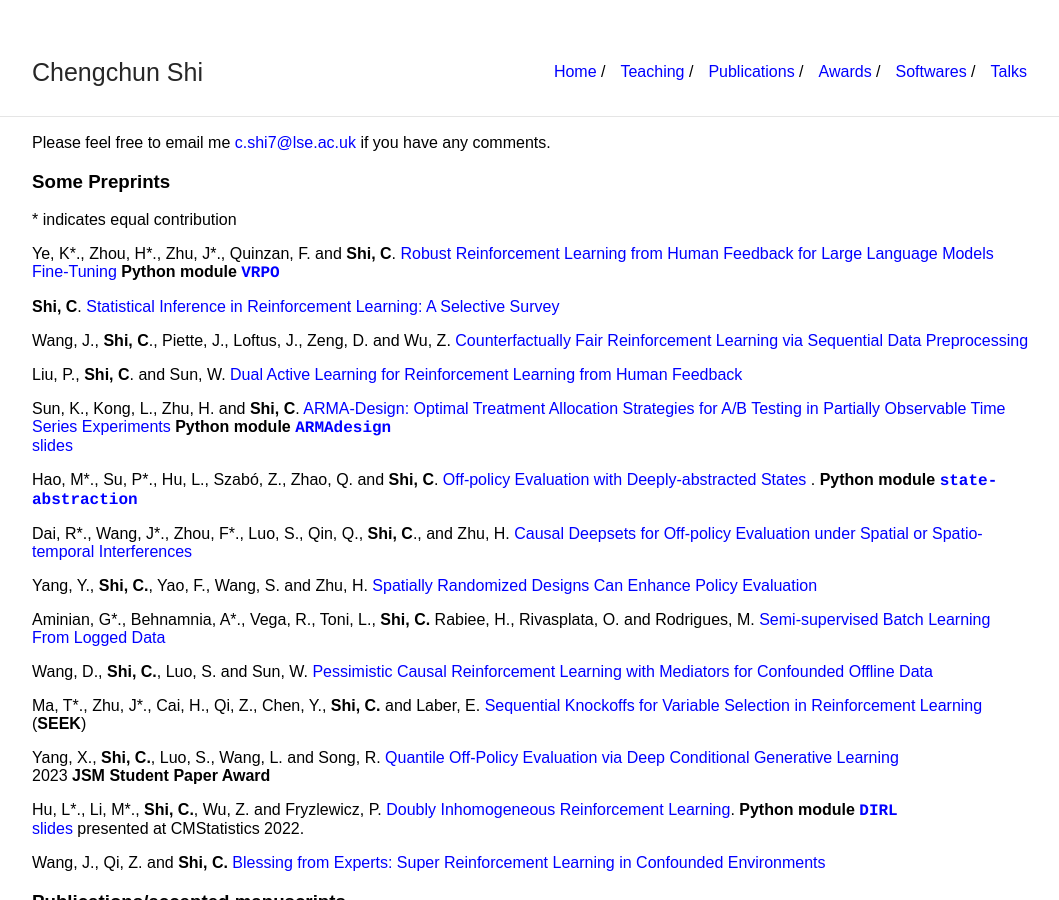
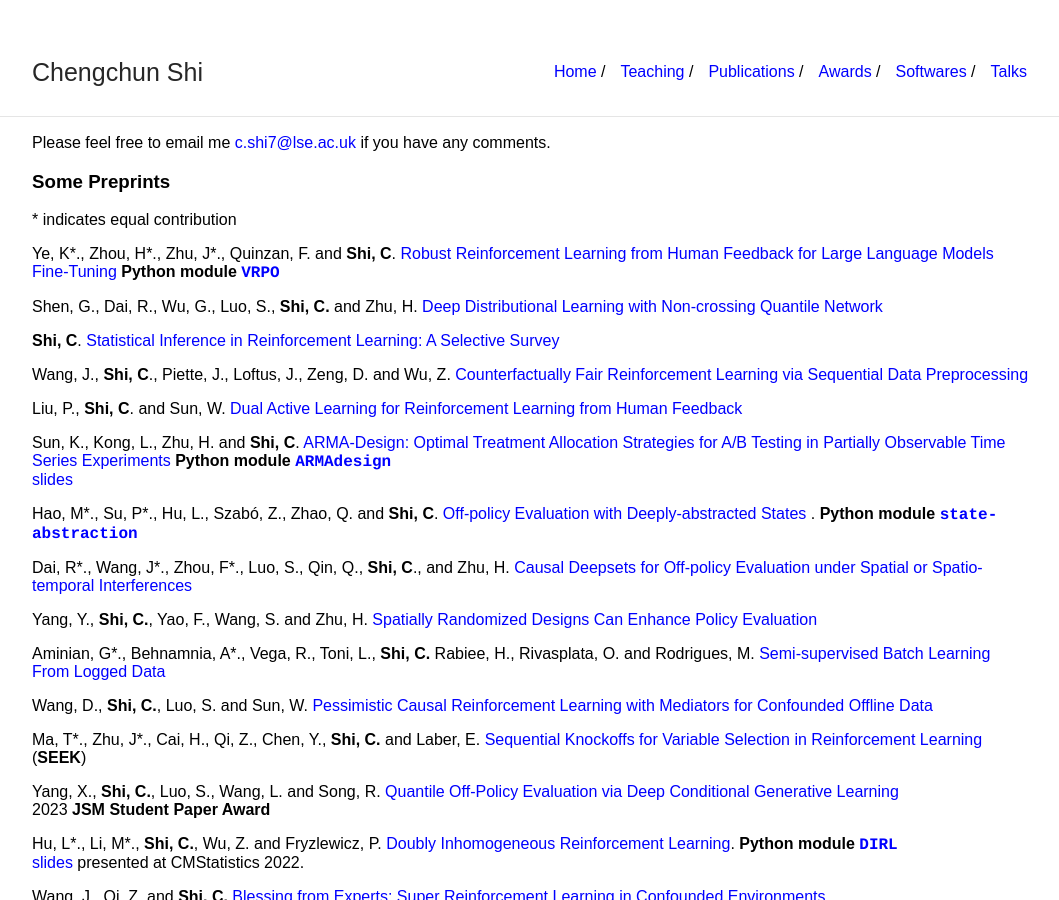
Before and after one commit to callmespring/callmespring.github.io, a Jekyll site: the page built from publication.md, in a window 1280 px wide and 900 px high. Shown: the whole window, without its empty margins (108-1167 px from the left). Built offline with Jekyll 4.4.1, drawn with Linux system fonts in a browser that asks for light colours.

Commit message:
Update publication.md

```diff
--- a/publication.md
+++ b/publication.md
@@ -12,6 +12,8 @@ Please feel free to email me <c.shi7@lse.ac.uk> if you have any comments.
 \* indicates equal contribution
 
 Ye, K\*., Zhou, H\*., Zhu, J\*., Quinzan, F. and **Shi, C**. [Robust Reinforcement Learning from Human Feedback for Large Language Models Fine-Tuning](https://arxiv.org/pdf/2504.03784) **Python module**  [<span style="font-family:courier;">**VRPO**</span>](https://github.com/VRPO/VRPO)
+
+Shen, G., Dai, R., Wu, G., Luo, S., **Shi, C.** and Zhu, H. [Deep Distributional Learning with Non-crossing Quantile Network](https://arxiv.org/pdf/2504.08215)
 
 **Shi, C**. [Statistical Inference in Reinforcement Learning: A Selective Survey
 ](https://arxiv.org/abs/2502.16195)
```
